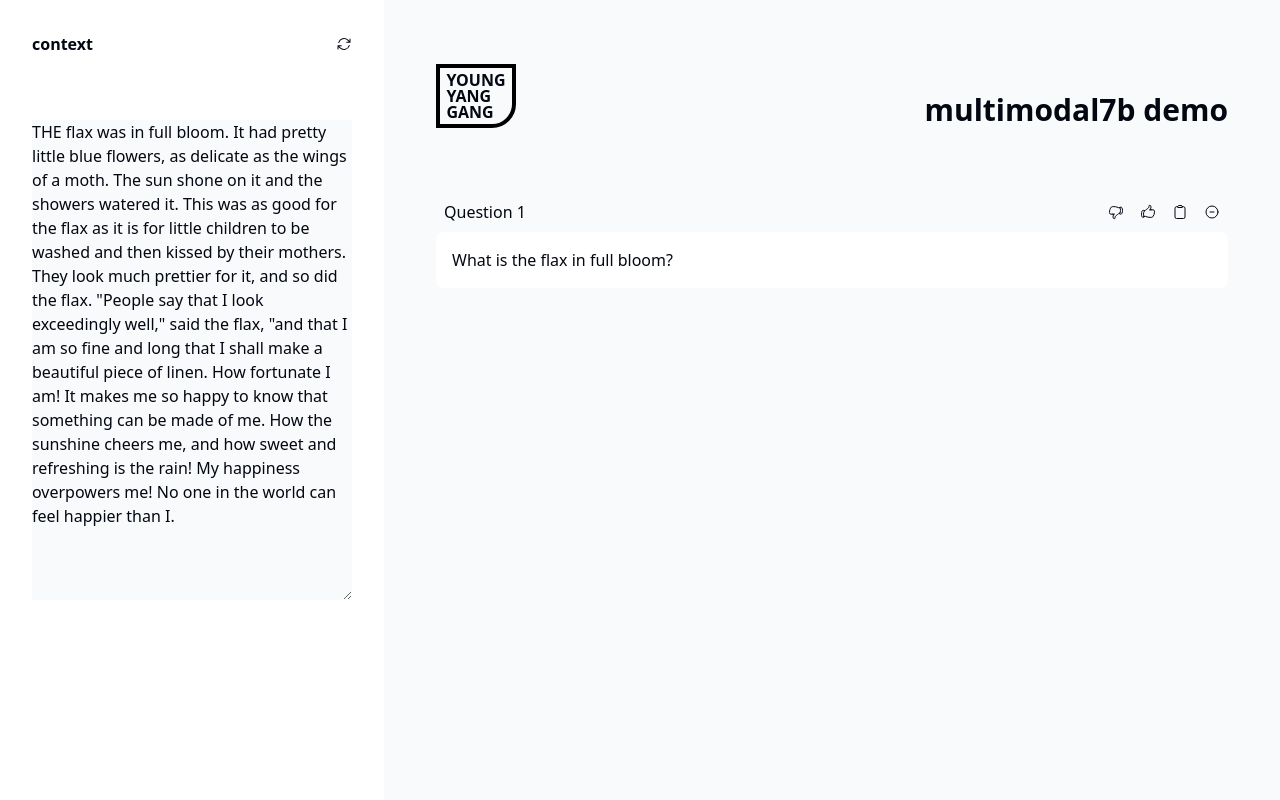
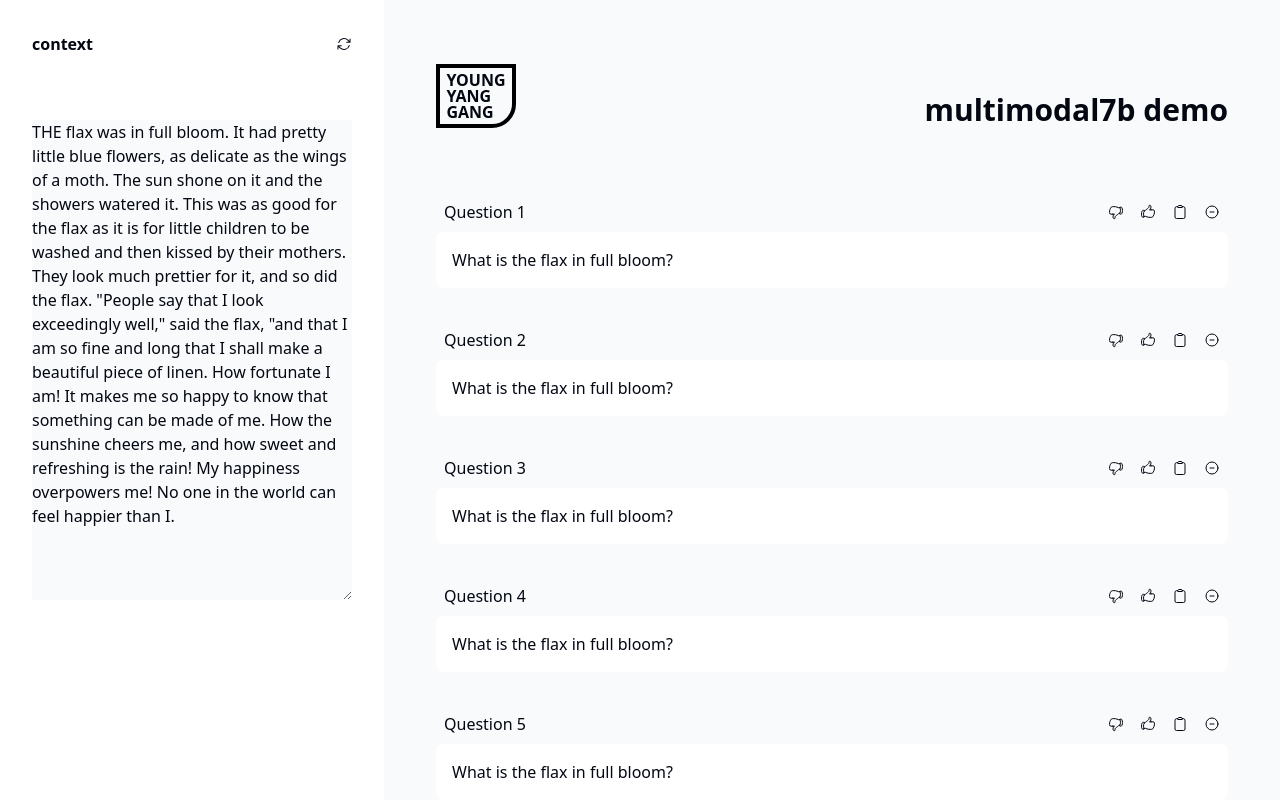
Before and after one commit to AIP-2024SP-Team1/youngyanggang, a Next.js app in the folder web-demo/: page / in a window 1280 px wide. Shown: the top 800 px of the page. Built offline with nearby package versions, Linux system fonts and the light colour scheme.

Commit message:
style: styling scroll bar

```diff
--- /dev/null
+++ b/web-demo/src/app/_lib/index.ts
@@ -0,0 +1,5 @@
+export interface OutputType {
+  id: number;
+  question: string;
+  answer: string;
+}
--- a/web-demo/src/app/globals.css
+++ b/web-demo/src/app/globals.css
@@ -2,3 +2,17 @@
 @tailwind components;
 @tailwind utilities;
 @import "/fonts/pretendard.css";
+
+/* scrollbar styles */
+*::-webkit-scrollbar {
+  width: 8px; /* width of the entire scrollbar */
+}
+
+*::-webkit-scrollbar-track {
+  background: #f5f5f9; /* color of the tracking area */
+}
+
+*::-webkit-scrollbar-thumb {
+  background-color: #999999; /* color of the scroll thumb */
+  border-radius: 4px; /* roundness of the scroll thumb */
+}
--- a/web-demo/src/app/page.tsx
+++ b/web-demo/src/app/page.tsx
@@ -2,13 +2,52 @@ import Header from "./_component/Header";
 import Output from "./_component/Output";
 
 import { ArrowPathIcon } from "@heroicons/react/24/solid";
+import { OutputType } from "./_lib";
 
-const output_sample = {
-  id: 1,
-  question: "What is the flax in full bloom?",
-  answer:
-    "The flax in full bloom is a plant with pretty little blue flowers, described as delicate as the wings of a moth. It is thriving under the sun and showers, which make it look even more beautiful and contribute to its growth, making it fine and long, ideal for producing a beautiful piece of linen. The flax is expressing its happiness and fortune due to its flourishing condition and the potential it holds for becoming something valuable.",
-};
+const outputs_sample: OutputType[] = [
+  {
+    id: 1,
+    question: "What is the flax in full bloom?",
+    answer:
+      "The flax in full bloom is a plant with pretty little blue flowers, described as delicate as the wings of a moth. It is thriving under the sun and showers, which make it look even more beautiful and contribute to its growth, making it fine and long, ideal for producing a beautiful piece of linen. The flax is expressing its happiness and fortune due to its flourishing condition and the potential it holds for becoming something valuable.",
+  },
+  {
+    id: 2,
+    question: "What is the flax in full bloom?",
+    answer:
+      "The flax in full bloom is a plant with pretty little blue flowers, described as delicate as the wings of a moth. It is thriving under the sun and showers, which make it look even more beautiful and contribute to its growth, making it fine and long, ideal for producing a beautiful piece of linen. The flax is expressing its happiness and fortune due to its flourishing condition and the potential it holds for becoming something valuable.",
+  },
+  {
+    id: 3,
+    question: "What is the flax in full bloom?",
+    answer:
+      "The flax in full bloom is a plant with pretty little blue flowers, described as delicate as the wings of a moth. It is thriving under the sun and showers, which make it look even more beautiful and contribute to its growth, making it fine and long, ideal for producing a beautiful piece of linen. The flax is expressing its happiness and fortune due to its flourishing condition and the potential it holds for becoming something valuable.",
+  },
+  {
+    id: 4,
+    question: "What is the flax in full bloom?",
+    answer:
+      "The flax in full bloom is a plant with pretty little blue flowers, described as delicate as the wings of a moth. It is thriving under the sun and showers, which make it look even more beautiful and contribute to its growth, making it fine and long, ideal for producing a beautiful piece of linen. The flax is expressing its happiness and fortune due to its flourishing condition and the potential it holds for becoming something valuable.",
+  },
+  {
+    id: 5,
+    question: "What is the flax in full bloom?",
+    answer:
+      "The flax in full bloom is a plant with pretty little blue flowers, described as delicate as the wings of a moth. It is thriving under the sun and showers, which make it look even more beautiful and contribute to its growth, making it fine and long, ideal for producing a beautiful piece of linen. The flax is expressing its happiness and fortune due to its flourishing condition and the potential it holds for becoming something valuable.",
+  },
+  {
+    id: 6,
+    question: "What is the flax in full bloom?",
+    answer:
+      "The flax in full bloom is a plant with pretty little blue flowers, described as delicate as the wings of a moth. It is thriving under the sun and showers, which make it look even more beautiful and contribute to its growth, making it fine and long, ideal for producing a beautiful piece of linen. The flax is expressing its happiness and fortune due to its flourishing condition and the potential it holds for becoming something valuable.",
+  },
+  {
+    id: 7,
+    question: "What is the flax in full bloom?",
+    answer:
+      "The flax in full bloom is a plant with pretty little blue flowers, described as delicate as the wings of a moth. It is thriving under the sun and showers, which make it look even more beautiful and contribute to its growth, making it fine and long, ideal for producing a beautiful piece of linen. The flax is expressing its happiness and fortune due to its flourishing condition and the potential it holds for becoming something valuable.",
+  },
+];
 
 export default function Home() {
   return (
@@ -29,7 +68,9 @@ export default function Home() {
       <div className="flex-[3] max-w-8c mx-auto flex flex-col gap-16">
         <Header />
         <main className="flex flex-col gap-8">
-          <Output output={output_sample} />
+          {outputs_sample.map((output) => (
+            <Output output={output} />
+          ))}
         </main>
       </div>
     </>
```
